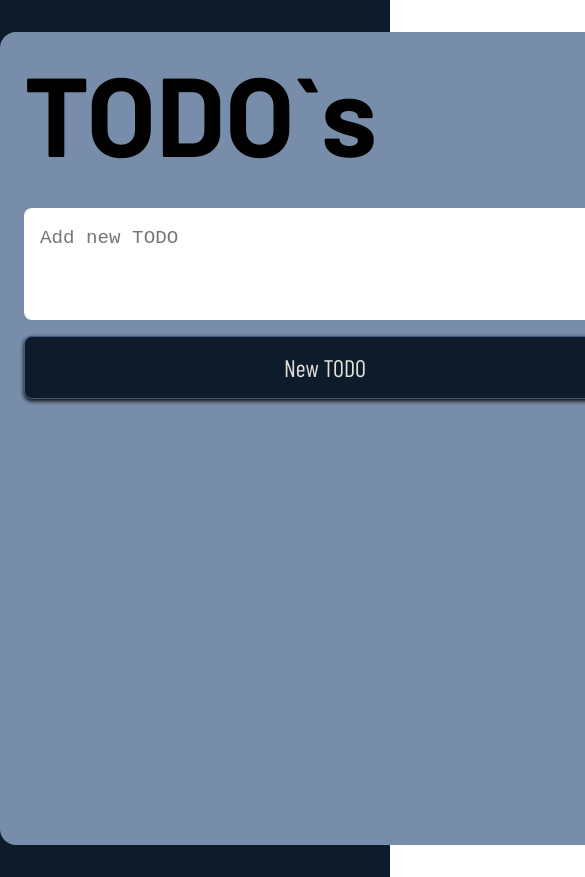
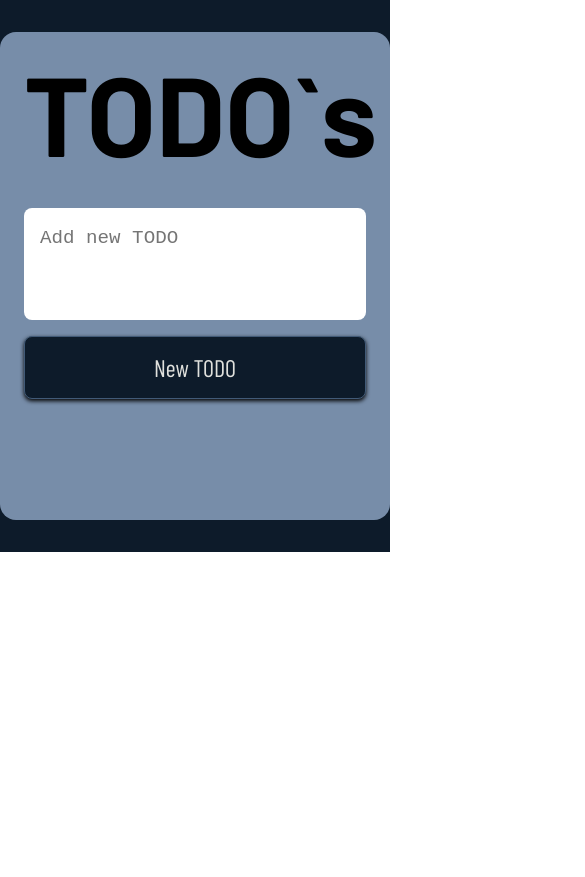
Before and after one commit to LuisDevLipe/TODO-app, a React (Vite) app: page / in a window 390 px wide. Shown: the top 877 px of the page, 585 px wide, since content can reach past the window. After the commit the page ends 844 px from the top, so only its background shows below. Built offline with nearby package versions, Linux system fonts and the light colour scheme; a web font is replaced by a local one.

Commit message:
chore: responsiveness

```diff
--- a/src/App.css
+++ b/src/App.css
@@ -29,7 +29,7 @@
  main.app {
   font-family: 'Barlow', sans-serif;
   aspect-ratio: 4/5;
-  width:650px;
+  max-width:650px;
   height: fit-content;
   max-height: 160%;
 
```
